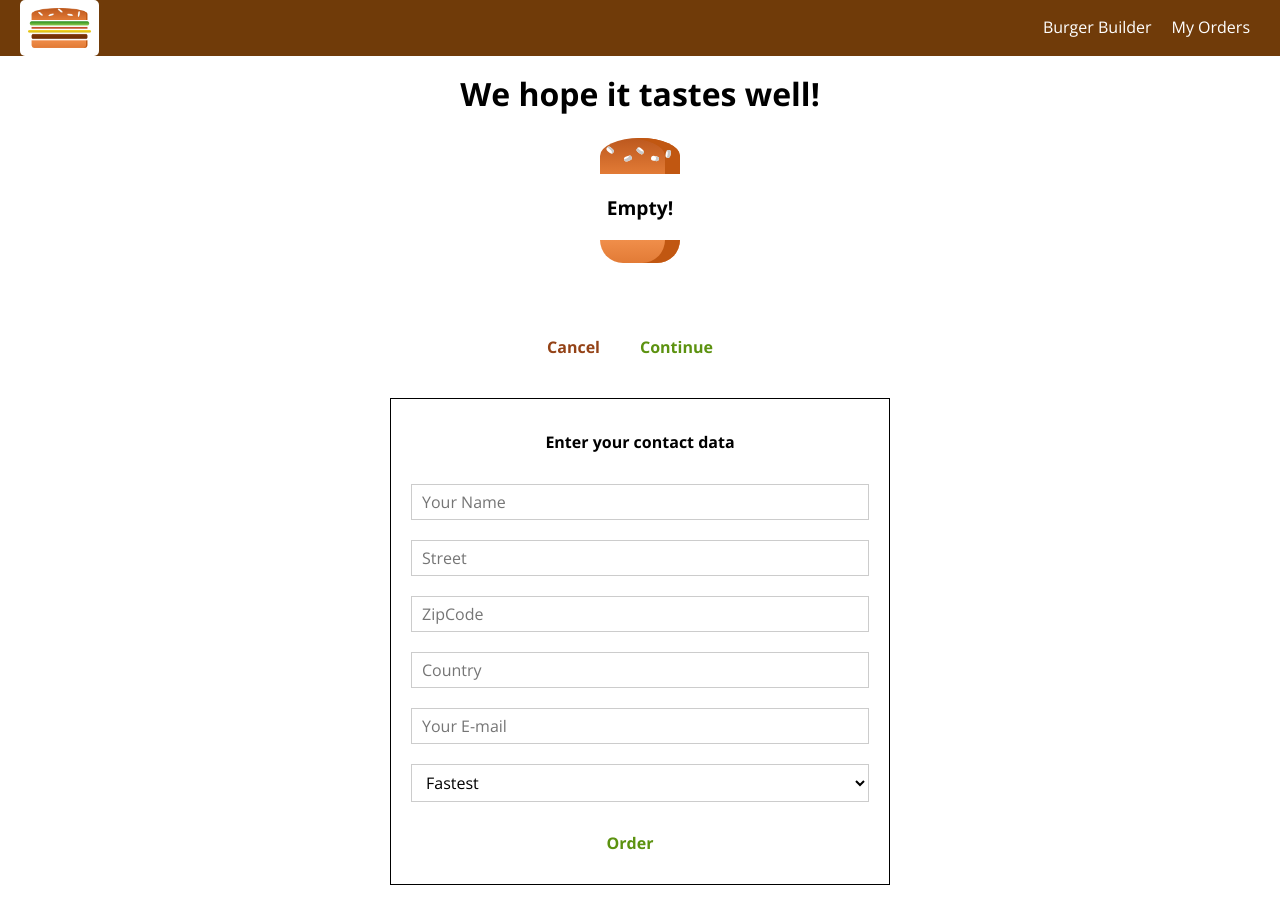
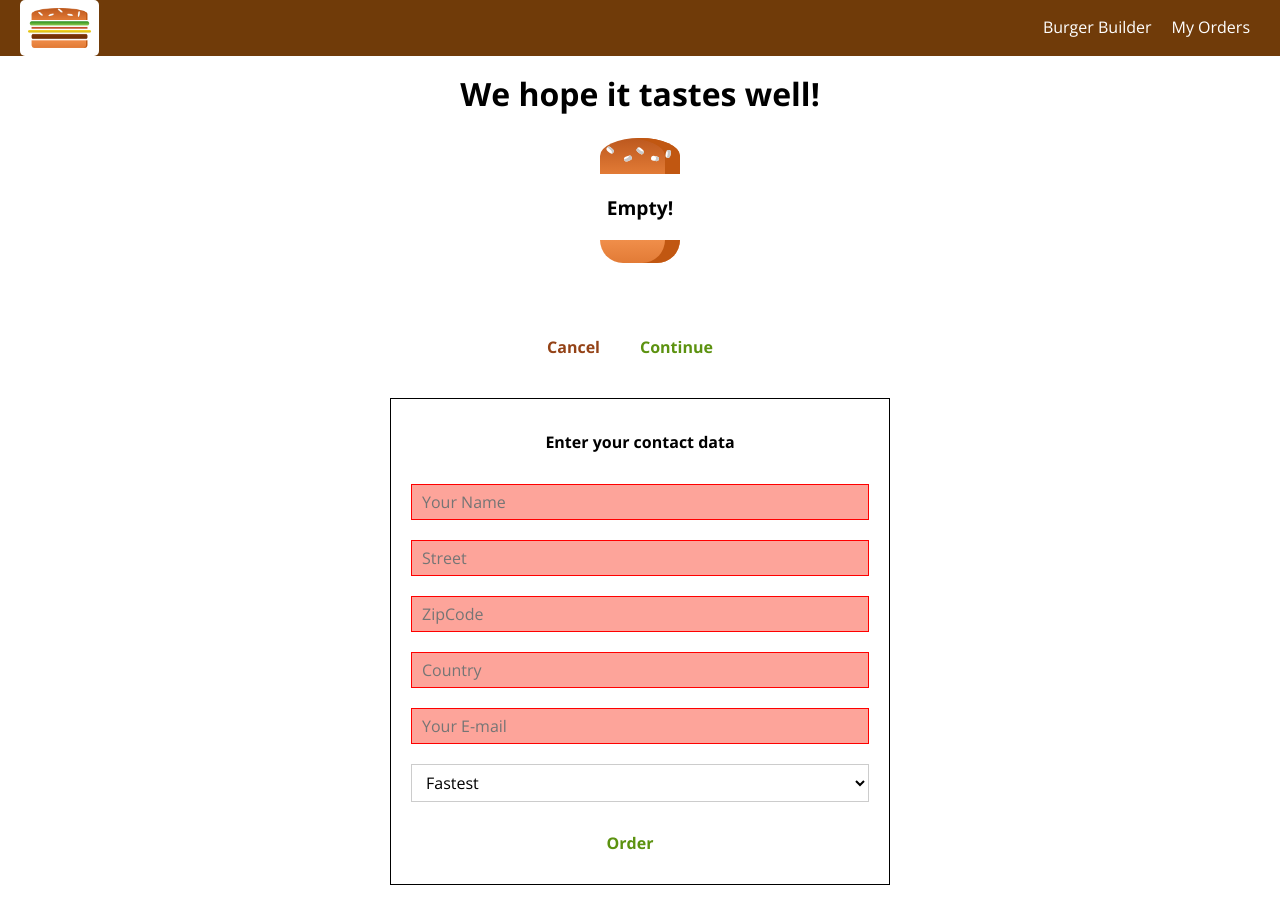
Before and after one commit to goxr3plus/React-Burger-Restaurant, a React (Create React App) app: page /React-Burger-Restaurant/checkout in a window 1280 px wide. Both pictures are taken after a click on the button "Continue". Built offline with nearby package versions, Linux system fonts and the light colour scheme.

Commit message:
Added Visual Feedback

```diff
--- a/src/components/UI/Input/Input.css
+++ b/src/components/UI/Input/Input.css
@@ -25,3 +25,8 @@
    outline: none;
    background-color: #ccc;
 }
+
+.Invalid {
+   border: 1px solid red;
+   background-color: #fda49a;
+}
--- a/src/components/UI/Input/Input.js
+++ b/src/components/UI/Input/Input.js
@@ -3,29 +3,50 @@ import "./Input.css"
 
 const Input = props => {
    let inputElement = null
+   let inputClasses = ["InputElement"]
+
+   if (props.invalid && props.shouldValidate) inputClasses.push("Invalid")
+
+   inputClasses = inputClasses.join(" ")
 
    switch (props.elementType) {
       case "input":
-         inputElement = <input className={"InputElement"} {...props.elementConfig} value={props.value}  onChange={props.changed}/>
+         inputElement = (
+            <input
+               className={inputClasses}
+               {...props.elementConfig}
+               value={props.value}
+               onChange={props.changed}
+            />
+         )
          break
       case "textarea":
-         inputElement = <textarea className={"InputElement"} {...props.elementConfig} value={props.value}  onChange={props.changed}/>
+         inputElement = (
+            <textarea
+               className={inputClasses}
+               {...props.elementConfig}
+               value={props.value}
+               onChange={props.changed}
+            />
+         )
          break
       case "select":
          inputElement = (
-            <select className={"InputElement"} value={props.value} onChange={props.changed}>
+            <select className={inputClasses} value={props.value} onChange={props.changed}>
                {props.elementConfig.options.map(option => (
-                  <option key={option.value} value={option.value}>{option.displayValue}</option>
+                  <option key={option.value} value={option.value}>
+                     {option.displayValue}
+                  </option>
                ))}
             </select>
          )
          break
       default:
-         inputElement = <input className={"InputElement"} {...props.elementConfig} value={props.value}  onChange={props.changed}/>
+         inputElement = null
    }
    return (
       <div className={"Input"}>
-         <label >{props.label}</label>
+         <label>{props.label}</label>
          {inputElement}
       </div>
    )
--- a/src/containers/Checkout/ContactData/ContactData.js
+++ b/src/containers/Checkout/ContactData/ContactData.js
@@ -4,7 +4,6 @@ import axiosInstance from "./../../../axios-orders"
 import Input from "./../../../components/UI/Input/Input"
 import Spinner from "./../../../components/UI/Spinner/Spinner"
 import "./ContactData.css"
-import { runInContext } from "vm"
 
 class ContactData extends Component {
    state = {
@@ -77,10 +76,6 @@ class ContactData extends Component {
                options: [{ value: "faster", displayValue: "Fastest" }, { value: "cheapest", displayValue: "Cheapest" }],
             },
             value: "",
-            validation: {
-               required: true,
-            },
-            valid: true,
          },
       },
       loading: false,
@@ -158,7 +153,9 @@ class ContactData extends Component {
                   key={formElement.id}
                   elementType={formElement.config.elementType}
                   elementConfig={formElement.config.elementConfig}
+                  invalid={!formElement.config.valid}
                   value={formElement.config.value}
+                  shouldValidate={formElement.config.validation}
                   changed={event => this.inputChangedHandler(event, formElement.id)}
                />
             ))}
```
